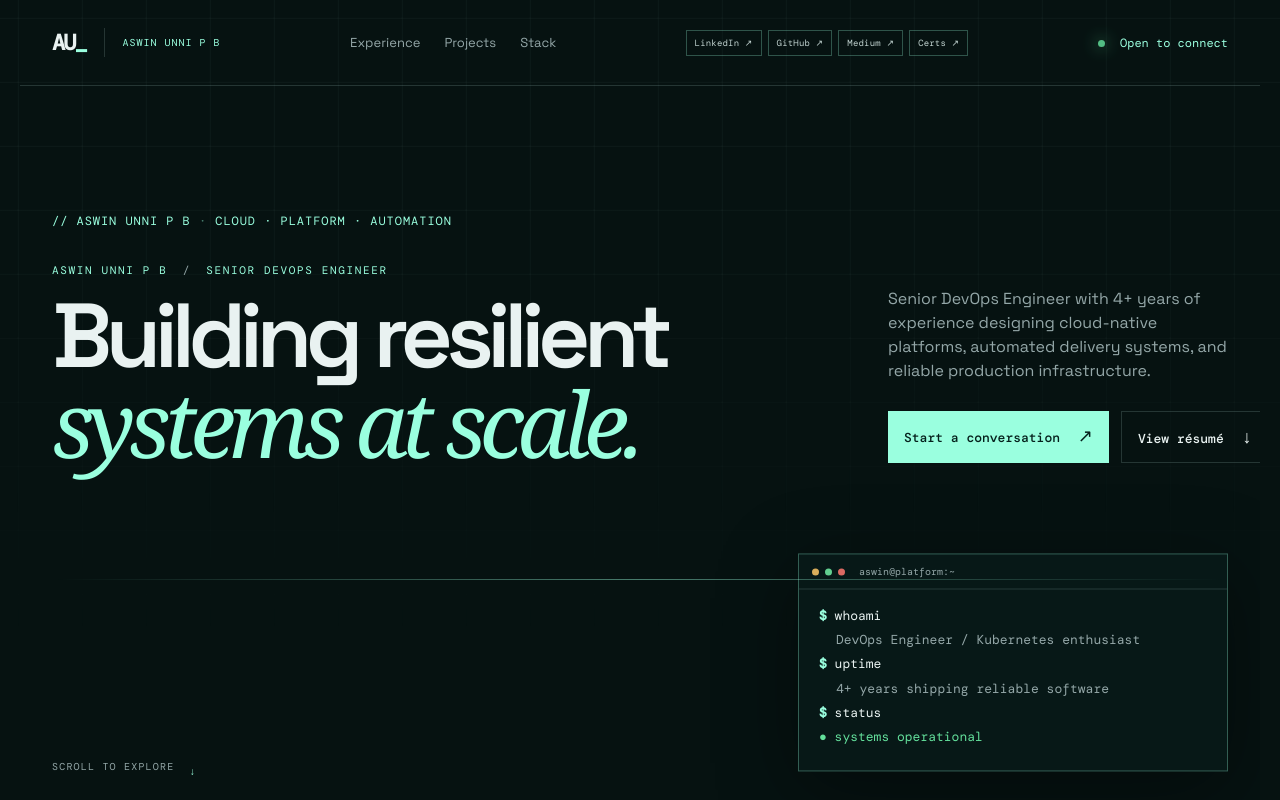
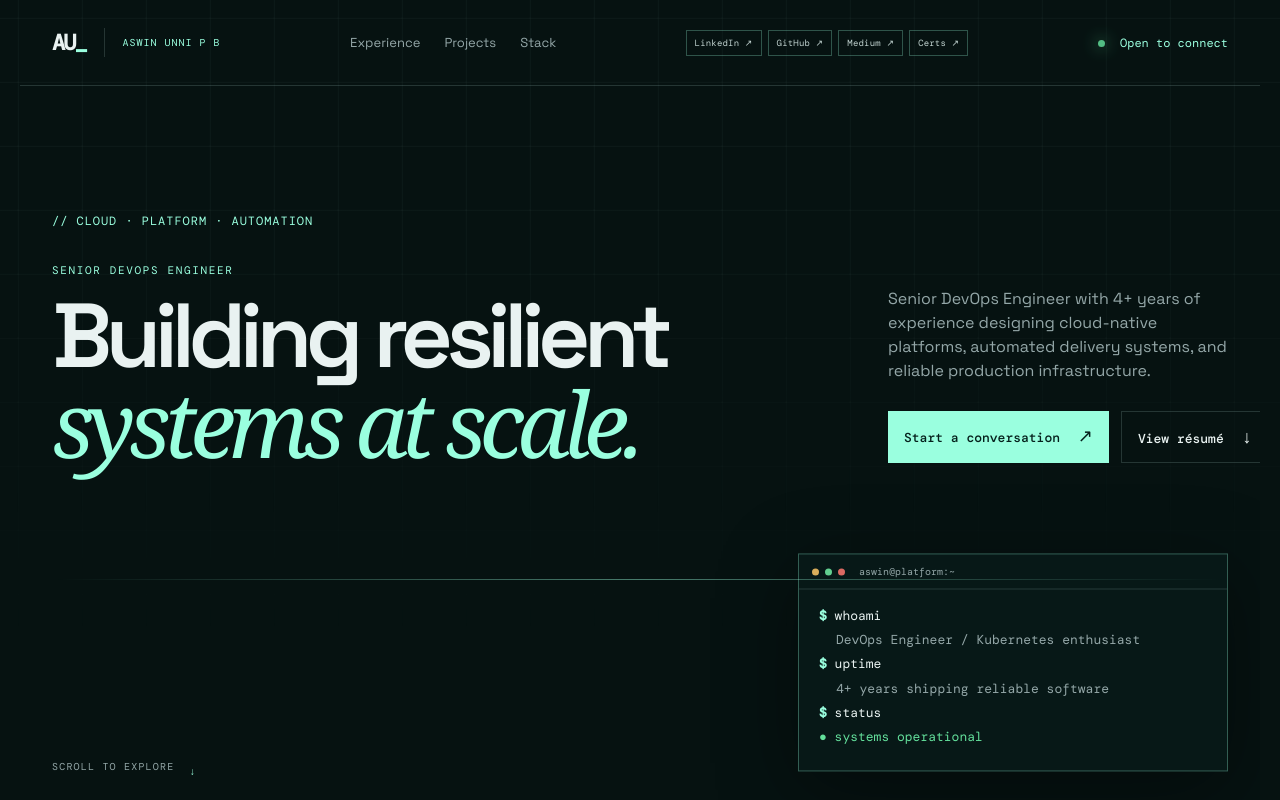
Before and after one commit to Kenshiro-me/resume, a plain HTML site: page index.html in a window 1280 px wide. Shown: the top 800 px of the page. Drawn offline with nearby package versions, Linux system fonts and the light colour scheme.

Commit message:
Remove duplicate hero name

```diff
--- a/index.html
+++ b/index.html
@@ -30,9 +30,9 @@
 
     <main id="top">
       <section class="hero container">
-        <p class="eyebrow">// ASWIN UNNI P B <span>·</span> CLOUD · PLATFORM · AUTOMATION</p>
+        <p class="eyebrow">// CLOUD · PLATFORM · AUTOMATION</p>
         <div class="hero-copy">
-          <div class="hero-title"><p class="identity">ASWIN UNNI P B <span>/</span> SENIOR DEVOPS ENGINEER</p><h1>Building resilient<br /><em>systems at scale.</em></h1></div>
+          <div class="hero-title"><p class="identity">SENIOR DEVOPS ENGINEER</p><h1>Building resilient<br /><em>systems at scale.</em></h1></div>
           <div class="intro">
             <p>Senior DevOps Engineer with 4+ years of experience designing cloud-native platforms, automated delivery systems, and reliable production infrastructure.</p>
             <div class="hero-actions">
```
